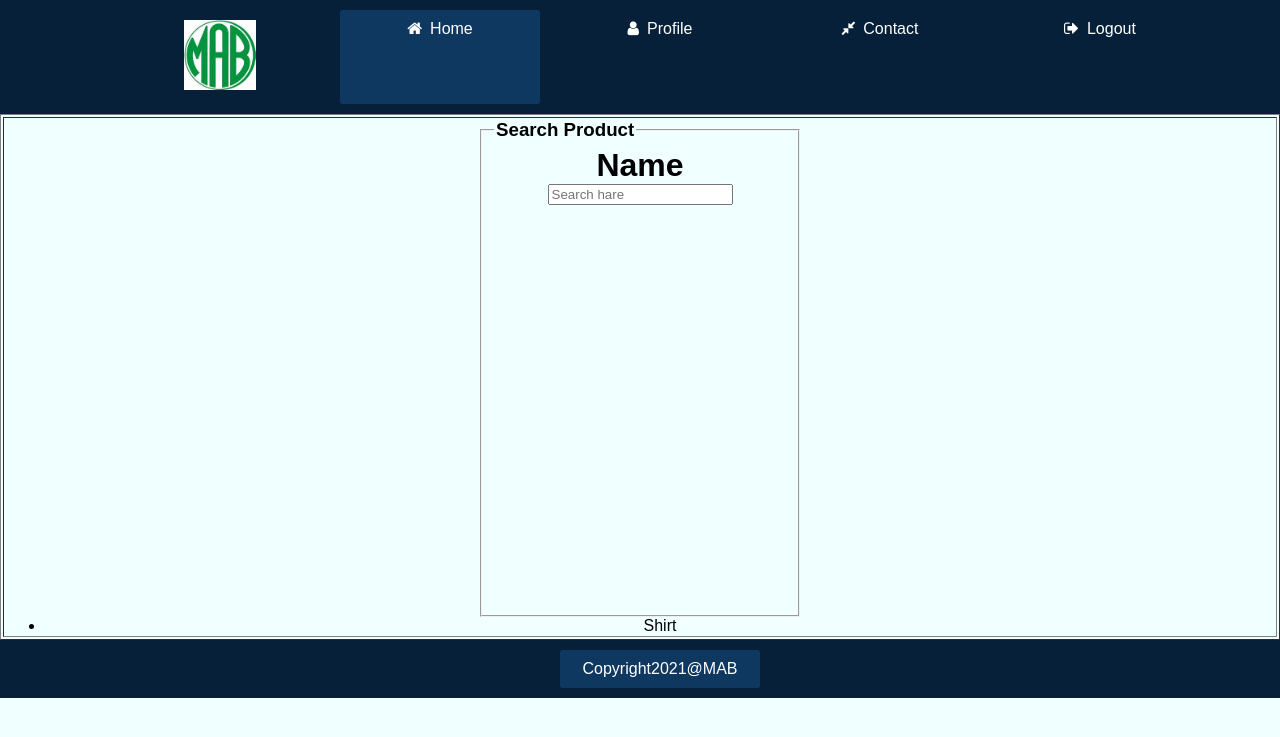
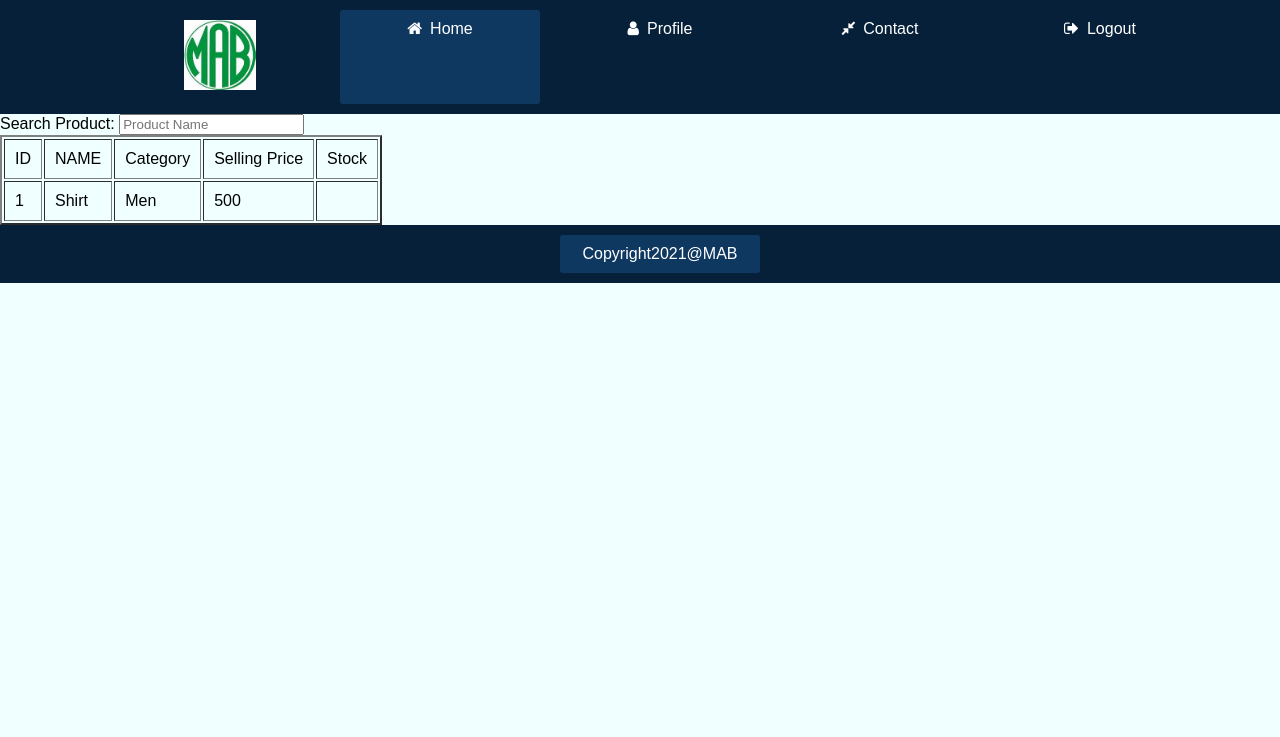
Before and after one commit to shiamabdullah/verve, a PHP site: page /view/SearchCus.php in a window 1280 px wide. Shown: the top 737 px of the page. Run offline with PHP 8.4, Linux system fonts and the light colour scheme; the visitor is signed in with stand-in values (Sample User, id 1); data comes from the database, SQL or seed files in the repository; data that the repository does not hold is empty.

Commit message:
Done Project(Customer)

```diff
--- a/js/serch.js
+++ b/js/serch.js
@@ -1,27 +1,19 @@
-function search(productName){
-    //console.log(productName);
-    fetchSearchData(productName);
-}
-function fetchSearchData(productName)
-{
+const searchProduct = $("#searchProduct");
+const searchProductResult = $("#searchProductResult");
 
-    fetch('SearchCheckCus.php',{
-        method:'post',
-        body:new URLSearchParams('productName'+productName)
-    }
-    )
-    .then(res=>res.json())
-    .then(res=>viewSearchResult(res))
-    //.catch(e=>console.error('Error:'+e))
-}
-function viewSearchResult(product)
-{
-    const Dataviewer=document.getElementById("Dataviewer");
-    Dataviewer.innerHTML="";
-    for(let i=0;i<data.lenth;i++)
-    {
-        const li=document.createElement("li");
-        li.innerHTML=product[i]["productName"];
-        Dataviewer.appendChild(li);
-    }
-}
+    searchProduct.keyup(function () {
+        var product = searchProduct.val();
+        console.log(product);
+        $.ajax({
+            type: "POST",
+            url: "../view/SearchCheckCus.php",
+            data: {
+                s_product: product,
+            },
+            dataType: "text",
+
+            success: function (data) {
+                searchProductResult.html(data);
+            },
+        });
+    });
--- a/view/SearchCus.php
+++ b/view/SearchCus.php
@@ -15,20 +15,6 @@
     <link rel="stylesheet" href="https://stackpath.bootstrapcdn.com/font-awesome/4.7.0/css/font-awesome.min.css">
 </head>
 <body>
-    <!-- <table border="1" width="100%" align="center">
-        <tr>
-            <td colspan="3" height="80px" align="left">
-                <img src="../Assets/MabLogo.jpg" height="70px">
-            </td>
-            <td align="Right">
-                <h4>
-                    <a href="homeeCus.php"> Home</a> |
-                    <a href="contact.php"> Contact</a> |
-                    <a href="../controller/logout.php">Logout</a>
-                </h4>
-            </td>
-        </tr>
-    </table> -->
     <div class="menu-bar">
         <ul>
             <li ><img src="../Assets/MabLogo.jpg" height="70px"></li>
@@ -38,48 +24,42 @@
             <li><a href="../controller/logout.php"><i class="fa fa-sign-out"></i>Logout</a></li>
         </ul>
     </div>
-    <table border="1" width="100%" align="center" height="300px">
-        <td align="center">
+    <div id="searchbar">
+    <label>Search Product: </label>
+   <input type="text" id="searchProduct" placeholder="Product Name" >
 
-        <form method="post" action="SearchCheckCus.php">
-                <fieldset style="width:320px" >
-                    <legend>
-                        <h3>
-                        Search Product
-                        </h3>
-                    </legend>
-                    <table align="center" height="400px" >
-                    <tr>
-                            <h1>Name<br></h1>
-                            <input type="text" name="name" value="" placeholder="Search hare" id="SearchBox" oninput=search(this.value) >
+  </div>
 
-                    </tr>
-                    </table>
-                </fieldset>
-            </form>
-            <?php
+	<table class="data-table" border="2" align="center" cellpadding="10" width="auto">
+    <tr>
+			<td>ID</td>
+			<td>NAME</td>
+            <td>Category</td>
+            <td>Selling Price<br></td>
+            <td>Stock<br></td>
+	</tr>
+    <tbody id="searchProductResult">
+        <?php
         $conn=getConnection();
-        $sql = "select * from products order by pid ASC";
+        $sql = "select * from products";
     	$result = mysqli_query($conn, $sql);
-        $num=mysqli_num_rows($result);
-        if($num > 0)
+        while ($row=mysqli_fetch_assoc($result))
         {
-            while($product=mysqli_fetch_array($result))
-                {
-                ?>
-            <ul id="Dataviewer">
-                <li><?php echo
-                $product['productName']; ?>
-                </li>
+            echo
+            "<tr>
+            <td> {$row['pid']} </td>
+            <td>{$row['productName']}</td>
+            <td> {$row['category']} </td>
+            <td> {$row['sellingPrice']} </td>
+            <td> {$row['stock']} </td>
+          </tr>
+          ";
+        }
+            ?>
 
-            </ul>
-                            <?php
-        }
-    }
-        ?>
-        </td>
-        </table>
-        <script src="../js/serch.js"></script>
+        </tbody>
+
+            </table>
     <!-- <table border="1" width="100%" height="50px">
         <td colspan="3"><center>Copyright2021@MAB</center></td>
     </table>
--- a/view/homeeCus.php
+++ b/view/homeeCus.php
@@ -41,7 +41,7 @@
         <ul>
             <li ><img src="../Assets/MabLogo.jpg" height="70px" align="left"></li>
             <li class="active"><a href="viewProCus.php"><i class="fa fa-user"></i>Profile</a></li>
-            <li><a href="SearchCus.php"><i class="fa fa-shopping-cart"></i>Search</a></li>
+            <li><a href="SearchCus.php"><i class="fa fa-mars-stroke-h"></i>Stoke</a></li>
             <li><a href="cartCus.php"><i class="fa fa-shopping-cart"></i>MyCart</a></li>
             <li><a href="contact.php"><i class="fa fa-compress"></i>Contact</a></li>
             <li><a href="../controller/logout.php"><i class="fa fa-sign-out"></i>Logout</a></li>
```
Also changed, not shown: view/SearchCheckCus.php (+26 -8 lines), 1 other file.
